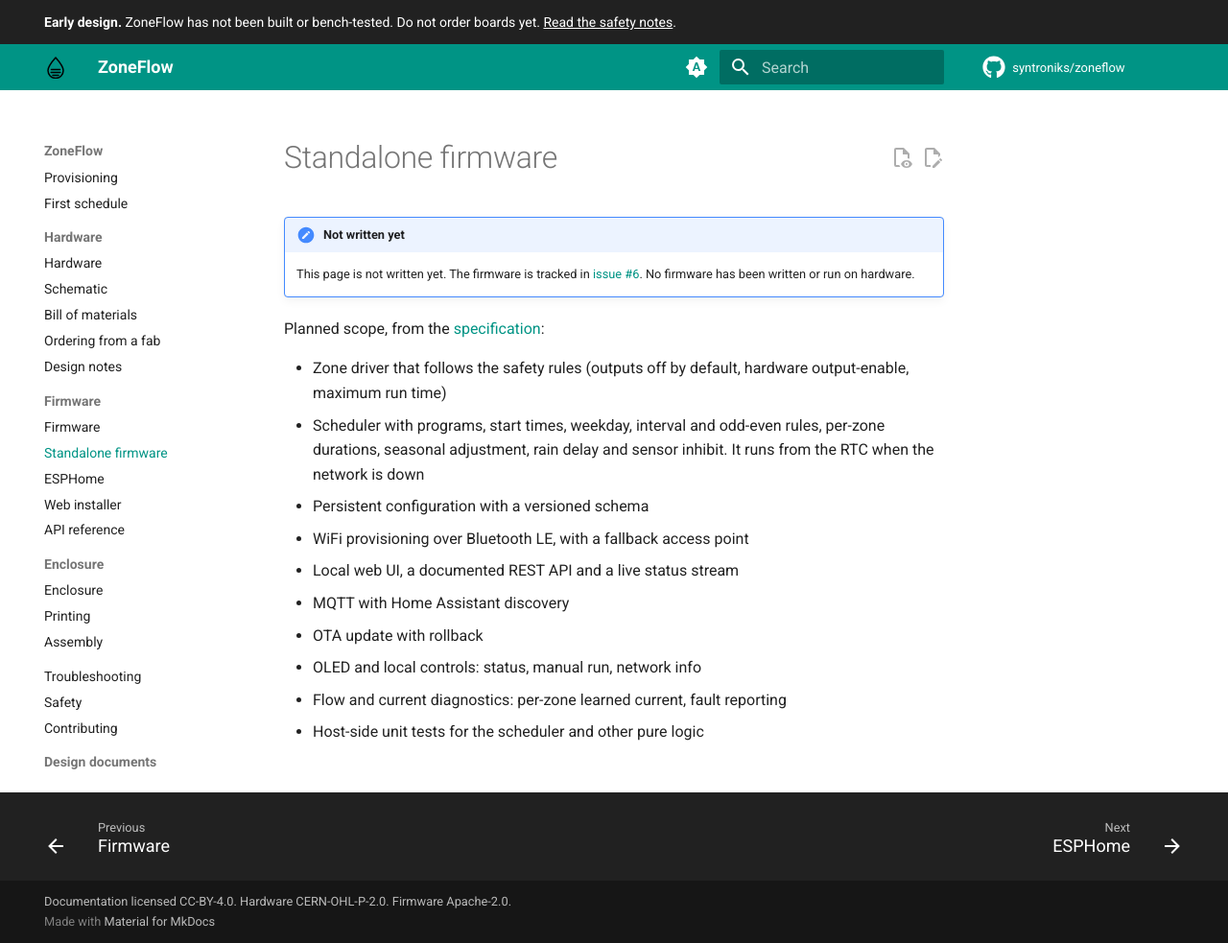
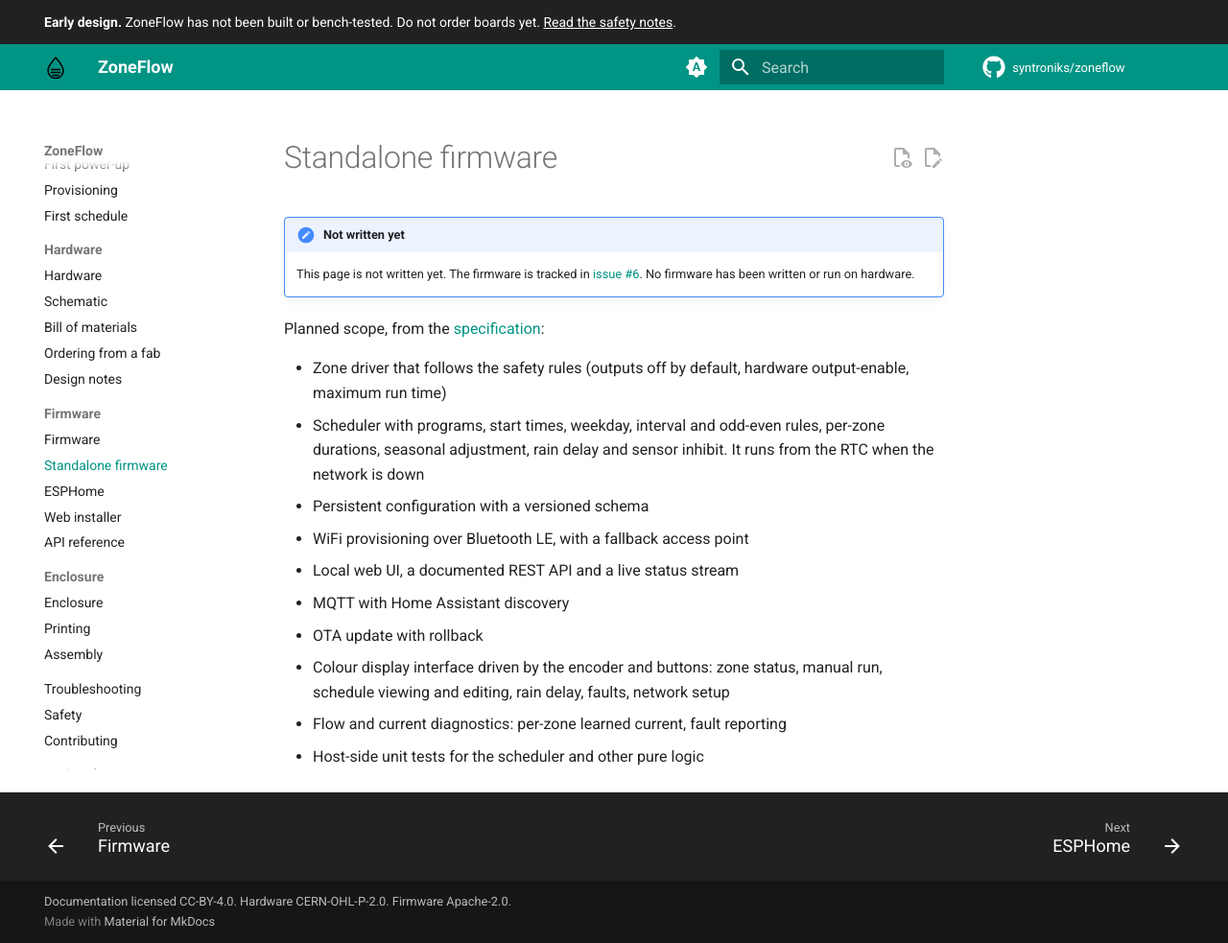
Before and after one commit to syntroniks/zoneflow, an MkDocs documentation site: the page built from docs/firmware/standalone.md, in a window 1280 px wide and 983 px high. Shown: the whole window at 96% size. Built offline with MkDocs 1.6.1 and Material for MkDocs 9.7.7, drawn with Linux system fonts in a browser that asks for light colours; comment, search, counter and statistics services are not loaded.

Commit message:
docs: update site pages for the colour display
Signed-off-by: Stefan Giroux <5464081+syntroniks@users.noreply.github.com>

```diff
--- a/docs/firmware/standalone.md
+++ b/docs/firmware/standalone.md
@@ -12,6 +12,6 @@ Planned scope, from the [specification](../design/system-spec.md):
 - Local web UI, a documented REST API and a live status stream
 - MQTT with Home Assistant discovery
 - OTA update with rollback
-- OLED and local controls: status, manual run, network info
+- Colour display interface driven by the encoder and buttons: zone status, manual run, schedule viewing and editing, rain delay, faults, network setup
 - Flow and current diagnostics: per-zone learned current, fault reporting
 - Host-side unit tests for the scheduler and other pure logic
```
Also changed, not shown: docs/enclosure/index.md (+1 -1 lines), docs/hardware/index.md (+1 -1 lines).
